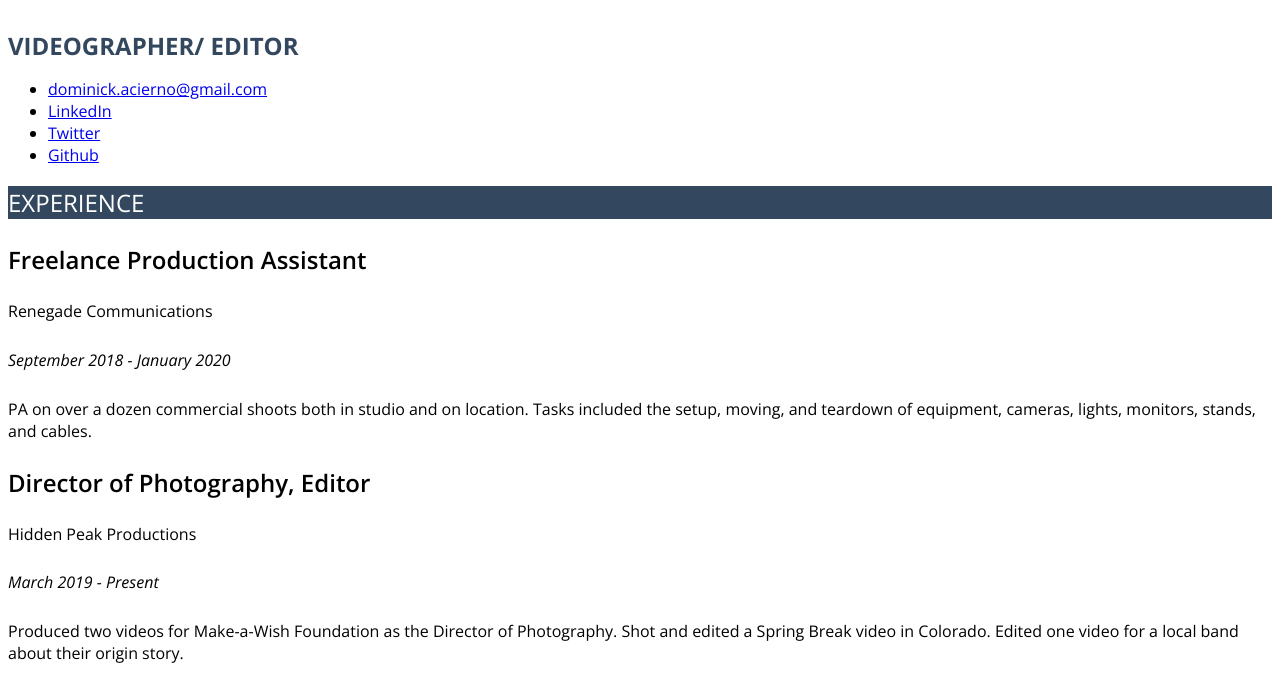
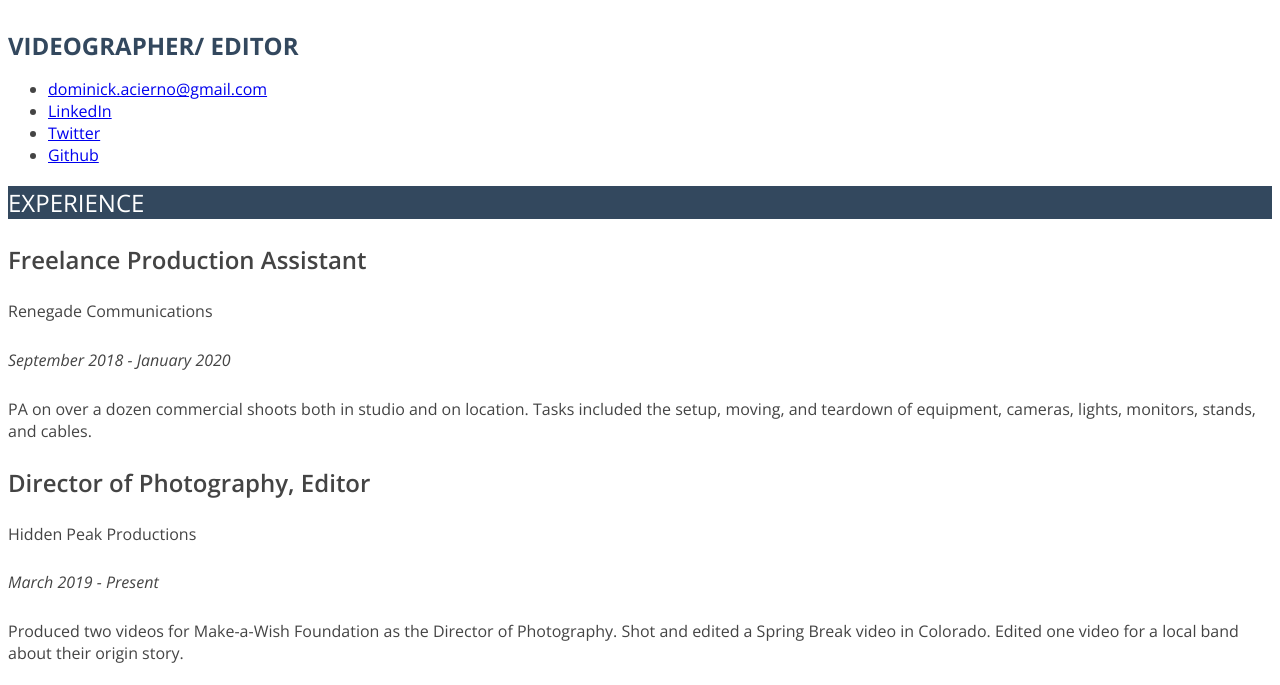
Before and after one commit to domacierno/dom-acierno-Jour352, a plain HTML site: page Resume/index.html in a window 1280 px wide. Shown: the part 100-785 px from the top of the page. Drawn offline with nearby package versions, Linux system fonts and the light colour scheme.

Commit message:
Update style.css

```diff
--- a/Resume/style.css
+++ b/Resume/style.css
@@ -2,8 +2,9 @@
 
 BODY{
   font-family: 'Open Sans', Arial, sans-serif;
-color: #444
+color: #444;
 font-weight: 400;
+font-size: 1em;
 }
 /* banner name at top */
 h1{
```
